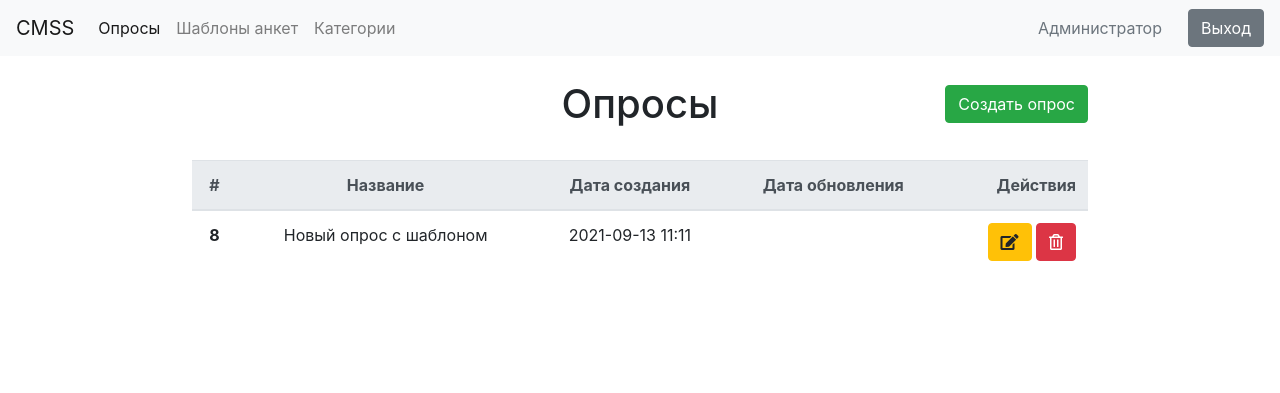
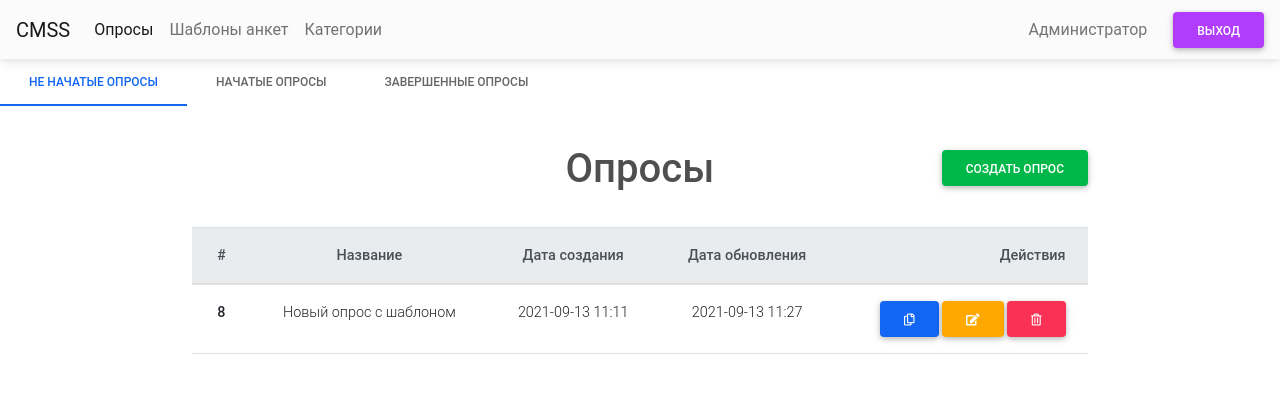
Before and after one commit to Cheltsov/diplombor, a Django app: template templates/adminer/polls/polls.html in a window 1280 px wide. Shown: the top 393 px of the page. Run offline with Django 3.2, Linux system fonts and the light colour scheme; the template is opened without the code that fills it: values that come from a table or form of the project are taken from there, others are empty; data comes from the database, SQL or seed files in the repository; both versions use the stored data as it was after the commit; some libraries are stand-ins or nearby versions.

Commit message:
Added new design

```diff
--- a/adminer/views/views_polls.py
+++ b/adminer/views/views_polls.py
@@ -9,7 +9,7 @@ from adminer.models import *
 def polls(request):
     if 'admin' in request.session:
         content = {
-            "polls": Polls.objects.all()
+            "polls": Polls.objects.all().order_by('-date_created',)
         }
         return render(request, 'adminer/polls/polls.html', content)
     else:
--- a/static/adminer/css/edit_pattern.css
+++ b/static/adminer/css/edit_pattern.css
@@ -1,3 +1,6 @@
+a.btn {
+    padding: .625rem 0.6rem .5rem;
+}
 .box-master, .box-master-category {
     margin: 10px -5px;
     background-color: gainsboro;
--- a/templates/adminer/base.html
+++ b/templates/adminer/base.html
@@ -11,6 +11,7 @@
     <script src="https://raw.githubusercontent.com/phstc/jquery-dateFormat/master/dist/jquery-dateformat.min.js"></script>
 
     <link rel="stylesheet" href="https://cdnjs.cloudflare.com/ajax/libs/font-awesome/5.15.4/css/all.min.css">
+    <link href="https://cdnjs.cloudflare.com/ajax/libs/mdb-ui-kit/3.6.0/mdb.min.css" rel="stylesheet"/>
 </head>
 <body>
 
@@ -58,5 +59,7 @@
 </nav>
 {% block content %}
 {% endblock %}
+    <!-- MDB -->
+    <script type="text/javascript" src="https://cdnjs.cloudflare.com/ajax/libs/mdb-ui-kit/3.6.0/mdb.min.js"></script>
 </body>
 </html>
--- a/templates/adminer/pattern/pattern.html
+++ b/templates/adminer/pattern/pattern.html
@@ -36,10 +36,10 @@
                         <td class="text-center">{{ pattern.date_created|date:'Y-m-d H:i'}}</td>
                         <td class="text-center">{{ pattern.date_update|date:'Y-m-d H:i' }}</td>
                         <td>
-                            <a href="/admin/pattern/edit/{{ pattern.id }}" type="button" class="btn btn-warning"><i
+                            <a href="/admin/pattern/edit/{{ pattern.id }}" type="button" class="btn btn-warning" title="Изменить"><i
                                     class="fas fa-edit"></i></a>
-                            <a href="/admin/pattern/delete/{{ pattern.id }}" type="button"
-                               class="btn btn-danger delete_pattern"><i class="far fa-trash-alt"></i></a>
+                            <a href="/admin/pattern/delete/{{ pattern.id }}" type="button" title="Удалить"
+                               class="btn btn-danger delete_pattern delete_item"><i class="far fa-trash-alt"></i></a>
                         </td>
                     </tr>
                 {% endfor %}
--- a/templates/adminer/pattern/pattern_create.html
+++ b/templates/adminer/pattern/pattern_create.html
@@ -24,7 +24,7 @@
                     <tr>
                         <th scope="row">{{ category.id }}</th>
                         <td>{{ category.title }}</td>
-                        <td>
+                        <td style="display: inline-block; width: 110px;">
                             <a href="/admin/category/edit/{{ category.id }}" type="button" class="btn btn-primary" target="_blank">
                                 <i class="fas fa-external-link-alt"></i>
                             </a>
--- a/templates/adminer/pattern/pattern_edit.html
+++ b/templates/adminer/pattern/pattern_edit.html
@@ -24,7 +24,7 @@
                     <tr>
                         <th scope="row">{{ category.id }}</th>
                         <td>{{ category.title }}</td>
-                        <td>
+                        <td style="display: inline-block; width: 110px;">
                             <a href="/admin/category/edit/{{ category.id }}" type="button" class="btn btn-primary" target="_blank">
                                 <i class="fas fa-external-link-alt"></i>
                             </a>
--- a/templates/adminer/polls/polls.html
+++ b/templates/adminer/polls/polls.html
@@ -8,6 +8,28 @@
             text-align: right;
         }
     </style>
+
+
+    <!-- Tabs navs -->
+    <ul class="nav nav-tabs mb-3" id="ex1" role="tablist">
+        <li class="nav-item" role="presentation">
+            <a class="nav-link active" id="ex1-tab-1" data-mdb-toggle="tab" href="#ex1-tabs-1" role="tab"
+               aria-controls="ex1-tabs-1" aria-selected="true">Не начатые опросы</a>
+        </li>
+        <li class="nav-item" role="presentation">
+            <a class="nav-link" id="ex1-tab-2" data-mdb-toggle="tab" href="#ex1-tabs-2" role="tab"
+               aria-controls="ex1-tabs-2" aria-selected="false">Начатые опросы</a>
+        </li>
+        <li class="nav-item" role="presentation">
+            <a class="nav-link" id="ex1-tab-3" data-mdb-toggle="tab" href="#ex1-tabs-3" role="tab"
+               aria-controls="ex1-tabs-3" aria-selected="false">Завершенные опросы</a>
+        </li>
+    </ul>
+    <!-- Tabs navs -->
+
+    <!-- Tabs content -->
+    <div class="tab-content" id="ex1-content">
+        <div class="tab-pane fade show active" id="ex1-tabs-1" role="tabpanel" aria-labelledby="ex1-tab-1">
             <div class="d-flex">
                 <div class="mx-auto" style="width: 100%">
                     <br>
@@ -33,13 +55,17 @@
                             <tr>
                                 <th scope="row">{{ poll.id }}</th>
                                 <td class="text-center">{{ poll.title }}</td>
-                        <td class="text-center">{{ poll.date_created|date:'Y-m-d H:i'}}</td>
-                        <td class="text-center">{{ poll.date_update|date:'Y-m-d H:i' }}</td>
+                                <td class="text-center">{{ poll.date_created|date:'Y-m-d H:i' }}</td>
+                                <td class="text-center">{{ poll.date_updated|date:'Y-m-d H:i' }}</td>
                                 <td>
-                            <a href="/admin/polls/edit/{{ poll.id }}" type="button" class="btn btn-warning"><i
+                                    <a href="/admin/polls/copy/{{ poll.id }}" type="button" class="btn btn-primary"
+                                       title="Копировать в шаблон"><i
+                                            class="far fa-copy"></i></a>
+                                    <a href="/admin/polls/edit/{{ poll.id }}" type="button" class="btn btn-warning"
+                                       title="Изменить"><i
                                             class="fas fa-edit"></i></a>
-                            <a href="/admin/polls/delete/{{ poll.id }}" type="button"
-                               class="btn btn-danger delete_polls"><i class="far fa-trash-alt"></i></a>
+                                    <a href="/admin/polls/delete/{{ poll.id }}" type="button" title="Удалить"
+                                       class="btn btn-danger delete_polls delete_polls"><i class="far fa-trash-alt"></i></a>
                                 </td>
                             </tr>
                         {% endfor %}
@@ -47,6 +73,15 @@
                     </table>
                 </div>
             </div>
+        </div>
+        <div class="tab-pane fade" id="ex1-tabs-2" role="tabpanel" aria-labelledby="ex1-tab-2">
+            Tab 2 content
+        </div>
+        <div class="tab-pane fade" id="ex1-tabs-3" role="tabpanel" aria-labelledby="ex1-tab-3">
+            Tab 3 content
+        </div>
+    </div>
+    <!-- Tabs content -->
 
     <script>
         $(document).ready(function () {
@@ -55,10 +90,9 @@
                 if ($(this).attr('data-name') === "polls") $(this).addClass('active')
             });
 
-            $('.delete_pattern').click(function (e) {
+            $('.delete_polls').click(function (e) {
                 e.preventDefault();
-                let isDeletePattern = confirm("Вы действительно хотите удалить запись?");
-                if (isDeletePattern) {
+                if (confirm("Вы действительно хотите удалить запись?")) {
                     window.location.href = $(this).attr('href');
                 }
             });
--- a/templates/adminer/polls/polls_create.html
+++ b/templates/adminer/polls/polls_create.html
@@ -24,7 +24,7 @@
                     <tr>
                         <th scope="row">{{ category.id }}</th>
                         <td>{{ category.title }}</td>
-                        <td>
+                        <td style="display: inline-block; width: 110px;">
                             <a href="/admin/category/edit/{{ category.id }}" type="button" class="btn btn-primary" target="_blank">
                                 <i class="fas fa-external-link-alt"></i>
                             </a>
@@ -129,7 +129,7 @@
                     <tr>
                         <th scope="row">{{ pattern.id }}</th>
                         <td>{{ pattern.title }}</td>
-                        <td>
+                        <td style="display: inline-block; width: 110px;">
                             <a href="/admin/pattern/edit/{{ pattern.id }}" type="button" class="btn btn-primary" target="_blank">
                                 <i class="fas fa-external-link-alt"></i>
                             </a>
--- a/templates/adminer/polls/polls_edit.html
+++ b/templates/adminer/polls/polls_edit.html
@@ -24,7 +24,7 @@
                     <tr>
                         <th scope="row">{{ category.id }}</th>
                         <td>{{ category.title }}</td>
-                        <td>
+                        <td style="display: inline-block; width: 110px;">
                             <a href="/admin/category/edit/{{ category.id }}" type="button" class="btn btn-primary" target="_blank">
                                 <i class="fas fa-external-link-alt"></i>
                             </a>
@@ -172,7 +172,7 @@
                     <tr>
                         <th scope="row">{{ pattern.id }}</th>
                         <td>{{ pattern.title }}</td>
-                        <td>
+                        <td style="display: inline-block; width: 110px;">
                             <a href="/admin/pattern/edit/{{ pattern.id }}" type="button" class="btn btn-primary" target="_blank">
                                 <i class="fas fa-external-link-alt"></i>
                             </a>
```
Also changed, not shown: templates/adminer/category/category.html (+4 -4 lines), db.sqlite3. Lines whose indentation alone changed are shown as unchanged.
